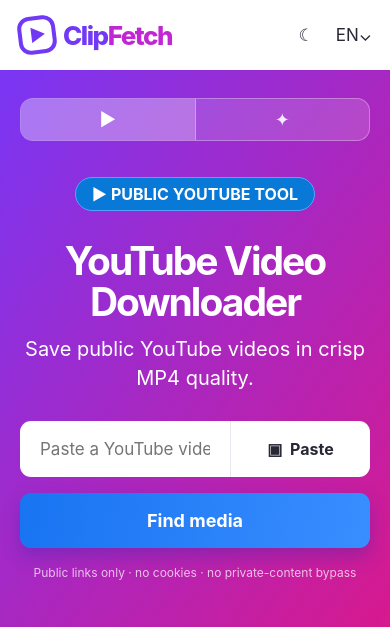
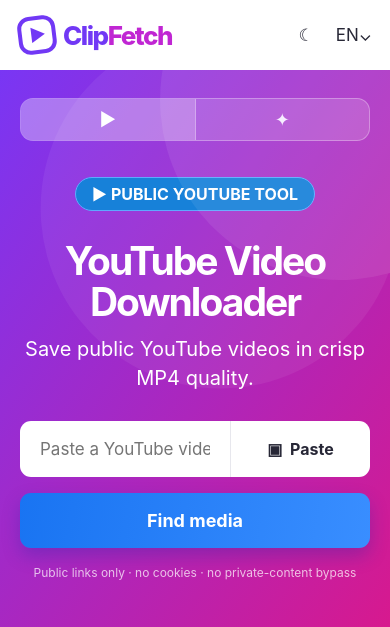
Before and after one commit to 01abhiiii-art/insta-video-downloader, a Flask app: page / in a window 390 px wide. Shown: the top 627 px of the page. Run offline with Flask 3, Linux system fonts and the light colour scheme; some libraries are stand-ins or nearby versions.

Commit message:
Refactor CSS variables and enhance styles
Updated CSS variables and styles for improved design and responsiveness.

```diff
--- a/static/style.css
+++ b/static/style.css
@@ -6,12 +6,13 @@
     --page: #f8f9ff;
     --hero-start: #7936f4;
     --hero-end: #d7198e;
-    --blue: #2375ed;
+    --blue: #ff3158;
+    --shadow: 0 22px 55px rgba(44, 19, 96, .14);
 }
 
 * { box-sizing: border-box; }
 html { scroll-behavior: smooth; }
-body { margin: 0; color: var(--ink); background: var(--page); font-family: Inter, ui-sans-serif, system-ui, -apple-system, "Segoe UI", sans-serif; }
+body { margin: 0; color: var(--ink); background: radial-gradient(circle at 15% 5%, #fff 0 18%, transparent 45%), var(--page); font-family: Inter, ui-sans-serif, system-ui, -apple-system, "Segoe UI", sans-serif; }
 a { color: inherit; text-decoration: none; }
 .site-header { height: 78px; padding: 0 max(26px, calc((100% - 1120px) / 2)); display: flex; align-items: center; justify-content: space-between; background: var(--panel); }
 .logo { display: flex; align-items: center; gap: 7px; color: #7138f5; font-size: 29px; font-weight: 800; letter-spacing: -1.5px; }
@@ -20,7 +21,8 @@ a { color: inherit; text-decoration: none; }
 .header-nav { display: flex; align-items: center; gap: 28px; color: var(--ink); font-size: 17px; }
 .header-nav button { border: 0; background: none; color: inherit; font: inherit; cursor: pointer; }
 .language { font-size: 15px !important; }
-.hero { min-height: 565px; padding: 28px 20px 48px; color: white; text-align: center; background: linear-gradient(125deg, var(--hero-start), var(--hero-end)); }
+.hero { min-height: 565px; padding: 28px 20px 48px; color: white; text-align: center; background: linear-gradient(125deg, var(--hero-start), var(--hero-end)); position: relative; overflow: hidden; }
+.hero::before { content: ""; position: absolute; width: 360px; height: 360px; border-radius: 50%; right: -130px; top: -150px; background: rgba(255,255,255,.13); transform: rotate(18deg); box-shadow: -80px 140px 0 rgba(255,255,255,.06); }
 .hero-inner { max-width: 720px; margin: auto; }
 .tool-tabs { display: flex; justify-content: center; max-width: 520px; margin: 0 auto 40px; overflow: hidden; border: 1px solid rgba(255,255,255,.3); border-radius: 13px; background: rgba(255,255,255,.15); }
 .tool-tabs a { flex: 1; padding: 12px 10px; border-right: 1px solid rgba(255,255,255,.28); color: #f4eaff; font-size: 22px; }
@@ -41,12 +43,12 @@ h1 { margin: 18px 0 12px; font-size: clamp(39px, 6vw, 60px); line-height: 1.05;
 .loading { display: flex; justify-content: center; gap: 10px; padding: 25px; color: var(--muted); }
 .spinner { width: 18px; height: 18px; border: 2px solid #d7d9e7; border-top-color: var(--blue); border-radius: 50%; animation: spin .8s linear infinite; }
 @keyframes spin { to { transform: rotate(360deg); } }
-.result { padding: 26px; border-radius: 16px; background: var(--panel); box-shadow: 0 10px 30px rgba(36,36,70,.08); text-align: center; }
+.result { padding: 26px; border-radius: 20px; background: var(--panel); box-shadow: var(--shadow); text-align: center; transform: perspective(900px) rotateX(.4deg); }
 .thumbnail { display: block; width: min(100%, 500px); max-height: 280px; margin: 20px auto; object-fit: cover; border-radius: 12px; }
 .result h2 { overflow-wrap: anywhere; }
 .format-heading { color: var(--muted); text-align: left; }
 .formats { display: grid; grid-template-columns: repeat(auto-fit, minmax(140px, 1fr)); gap: 10px; }
-.format-btn { padding: 13px; color: white; background: var(--blue); border: 0; border-radius: 9px; cursor: pointer; font-weight: 700; }
+.format-btn { padding: 13px; color: white; background: linear-gradient(130deg, #ff3158, #ff6b39); border: 0; border-radius: 12px; cursor: pointer; font-weight: 700; box-shadow: 0 8px 16px rgba(255,49,88,.2); }
 .format-btn small { display: block; margin-top: 3px; opacity: .8; }
 .back-btn { border: 0; background: none; color: var(--blue); cursor: pointer; }
 .discover { max-width: 1120px; margin: 0 auto 55px; padding: 0 20px; }
```
